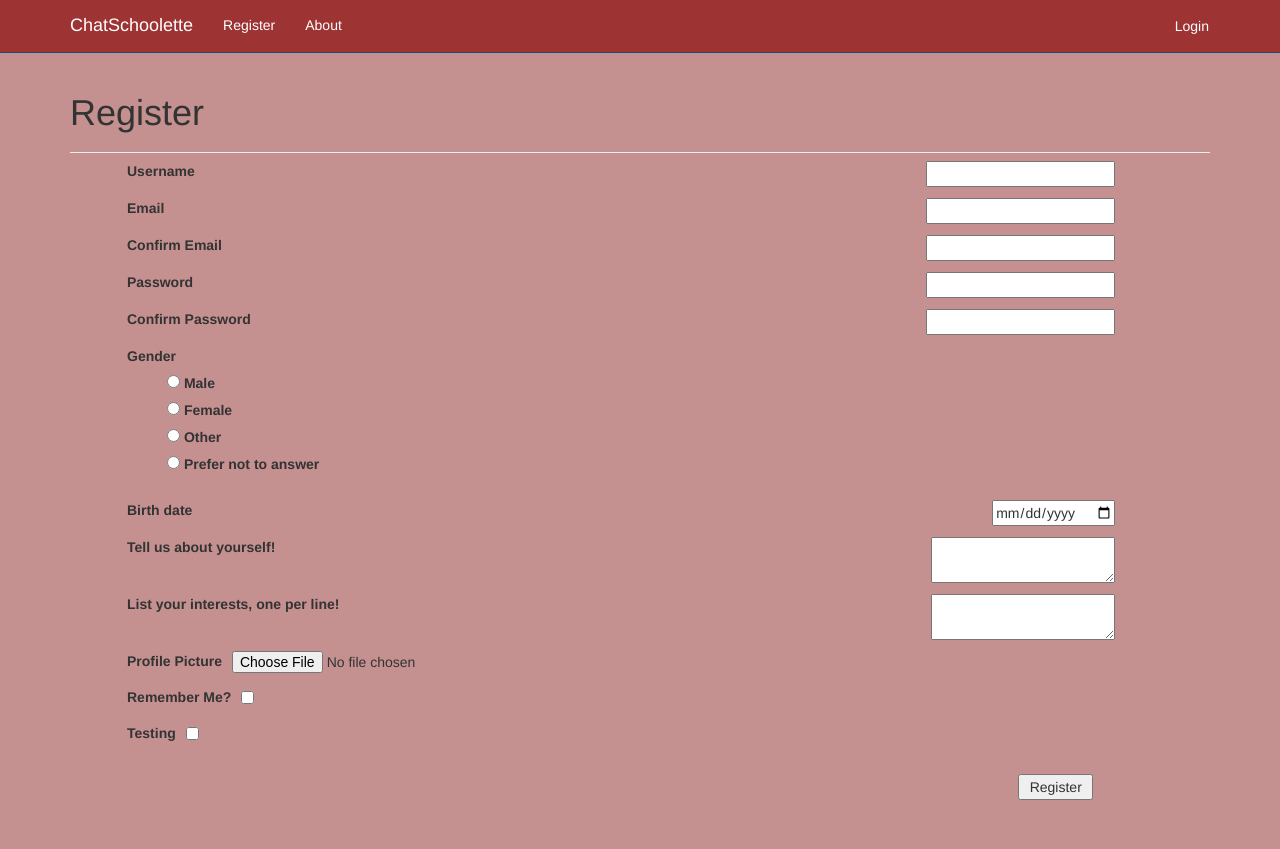
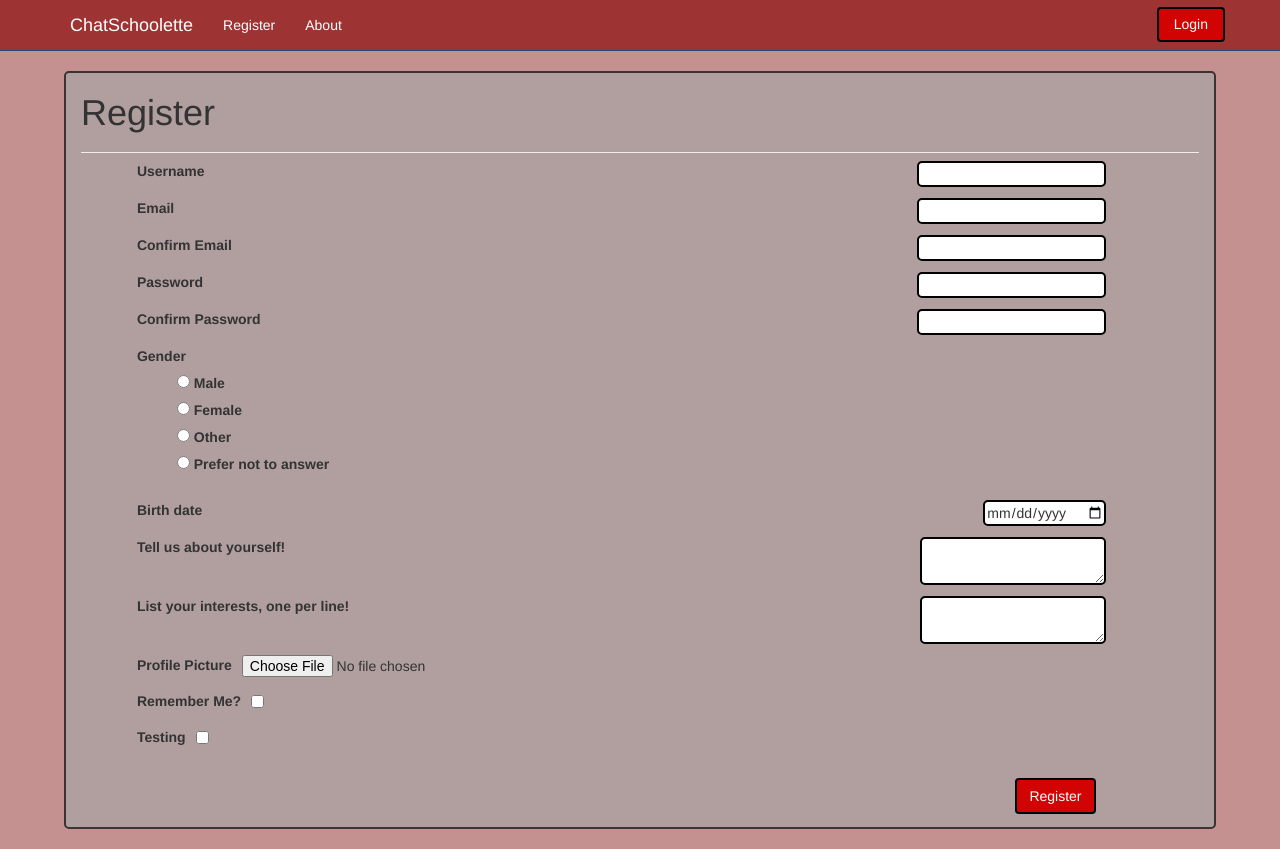
Before and after one commit to gorel/chatschoolette, a Flask app: page /auth/register/ in a window 1280 px wide. Before the commit the page ends 800 px from the top, so only its background shows below. Run offline with Flask 2, Linux system fonts and the light colour scheme; some libraries are stand-ins or nearby versions.

Commit message:
templates updated and style updated

```diff
--- a/chatschoolette/static/css/style.css
+++ b/chatschoolette/static/css/style.css
@@ -14,6 +14,10 @@
 	padding-right: 5px;
 }
 
+.logout_btn {
+	margin-top: 8px;
+	margin-right: -25px;
+}
 
 /*makes button width a min*/
 input[type="submit"] {
@@ -27,6 +31,8 @@
 {
 	float: right;
 	margin-right: 10%;
+	border: solid 2px black;
+    border-radius: 5px;
 }
 
 /*changes hover of buttons*/
@@ -83,8 +89,66 @@
 }
 
 /*fix alignment of submit*/
-input[type=submit] {
+input[type=submit]:not(.logout_btn){
 	float: right;
-    margin-right: 12%;
+    margin-right: 11%;
 }
+
+/*modifies container color*/
+.container:not(.none_con_style){
+	border: solid 2px #3A3434;
+    background: #B19F9F;
+    border-radius: 5px;
+    margin-bottom: 20px;
+	margin-top: 10px;
+    padding-bottom: 10px;
+	min-height: 650px;
+	min-width: 600px;
+	width: 90%;
 }
+
+/*gives image slight difference in appearance*/
+img {
+    border: solid 1px black;
+    border-radius: 30px;
+}
+
+/*changes initial button colors, submit inputs and button tags*/
+.btn {
+	color: #fff;
+    background-color: #D20303;
+    border-color: black;
+	border: solid 2px black;
+}
+
+/*changes button color on hover*/
+.btn:hover, .btn:focus {
+	color: #fff;
+    border-color: black;
+	background-color: #B91414;
+	border: solid 2px;
+}
+
+/*changes warning border*/
+.alert-warning {
+	border-color: black;
+}
+
+.navbar-nav>li>a.btn {
+	padding-top: 5px;
+    padding-bottom: 0px;
+    height: 35px;
+    margin-top: 7px;
+}
+
+.navbar-nav>li>a.btn:hover {
+	color: #fff;
+    border-color: black;
+	background-color: #B91414;
+	border: solid 2px;
+}
+
+.login a {
+    float: right;
+    margin-right: 8%;
+}
--- a/chatschoolette/templates/auth/login.html
+++ b/chatschoolette/templates/auth/login.html
@@ -21,13 +21,13 @@
         </dl>
 	<div class='row login'>
 	    <p>
-			<input type="submit" value="Login"/>
+			<input class="btn btn-primary" type="submit" value="Login"/>
 		</p>
 	</div>
     </form>
     <div class='row login'>
 		<p>
-			<a href="{{ url_for('auth.forgot') }}">
+			<a  href="{{ url_for('auth.forgot') }}">
 				I forgot my password D:
 			</a>
 		</p>
--- a/chatschoolette/templates/auth/register.html
+++ b/chatschoolette/templates/auth/register.html
@@ -48,7 +48,7 @@
         </dl>
 	<div class='row'>
         <p>
-			<input type="submit" value="Register"/>
+			<input class='btn btn-default' type="submit" value="Register"/>
 		</p>
 	</div>
     </form>
--- a/chatschoolette/templates/layout.html
+++ b/chatschoolette/templates/layout.html
@@ -20,7 +20,7 @@
 
     {% with messages = get_flashed_messages(with_categories=True) %}
       {% if messages %}
-        <div class="container">
+        <div class="container alert_container none_con_style">
             {% for category, message in messages %}
               <div class="alert {{ category }} fade in">
                 <a href="#" class="close" data-dismiss="alert" aria-label="close">&times;</a>
--- a/chatschoolette/templates/partials/_nav.html
+++ b/chatschoolette/templates/partials/_nav.html
@@ -1,5 +1,5 @@
 <nav class="navbar navbar-default navbar-static-top">
-  <div class="container">
+  <div class="container navbar_container none_con_style">
     <div class="navbar-header">
       <button type="button" class="navbar-toggle collapsed" data-toggle="collapse" data-target="#main_nav_collapse">
         <span class="icon-bar"></span>
@@ -47,12 +47,12 @@
         <li>
         <form method="POST" action="/auth/logout/">
             <input type="hidden" name="_csrf_token" value="{{ csrf_token() }}">
-            <input type="submit" class="btn btn-default" value="Logout">
+            <input type="submit" class="btn btn-default logout_btn" value="Logout">
         </form>
         </li>
         {% else %}
         <li>
-            <a href="/auth/login/" class="btn">Login</a>
+            <a href="/auth/login/" class="btn btn-default">Login</a>
         </li>
         {% endif %}
       </ul>
```
Also changed, not shown: chatschoolette/templates/account/search.html (+15 -3 lines).
